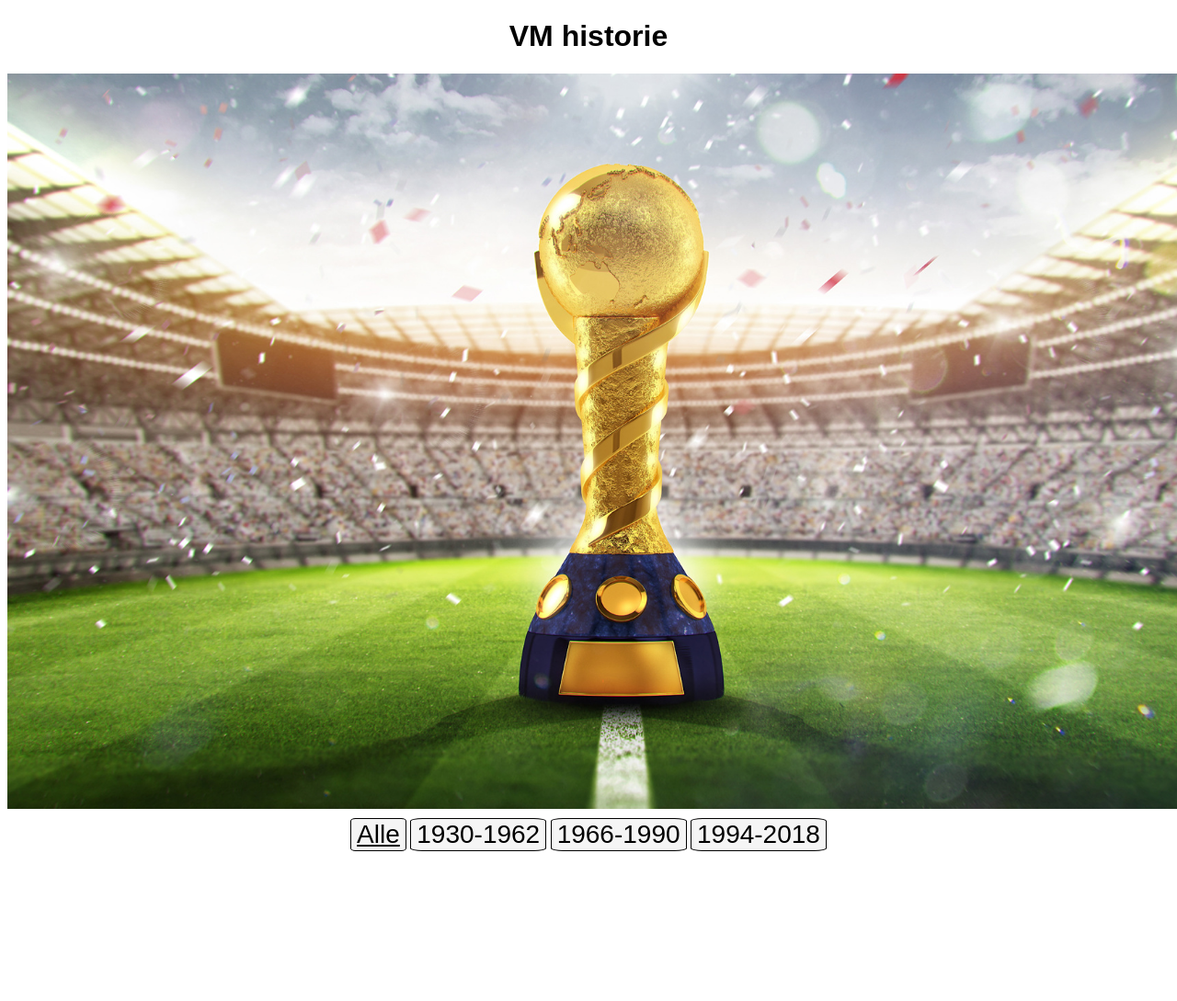
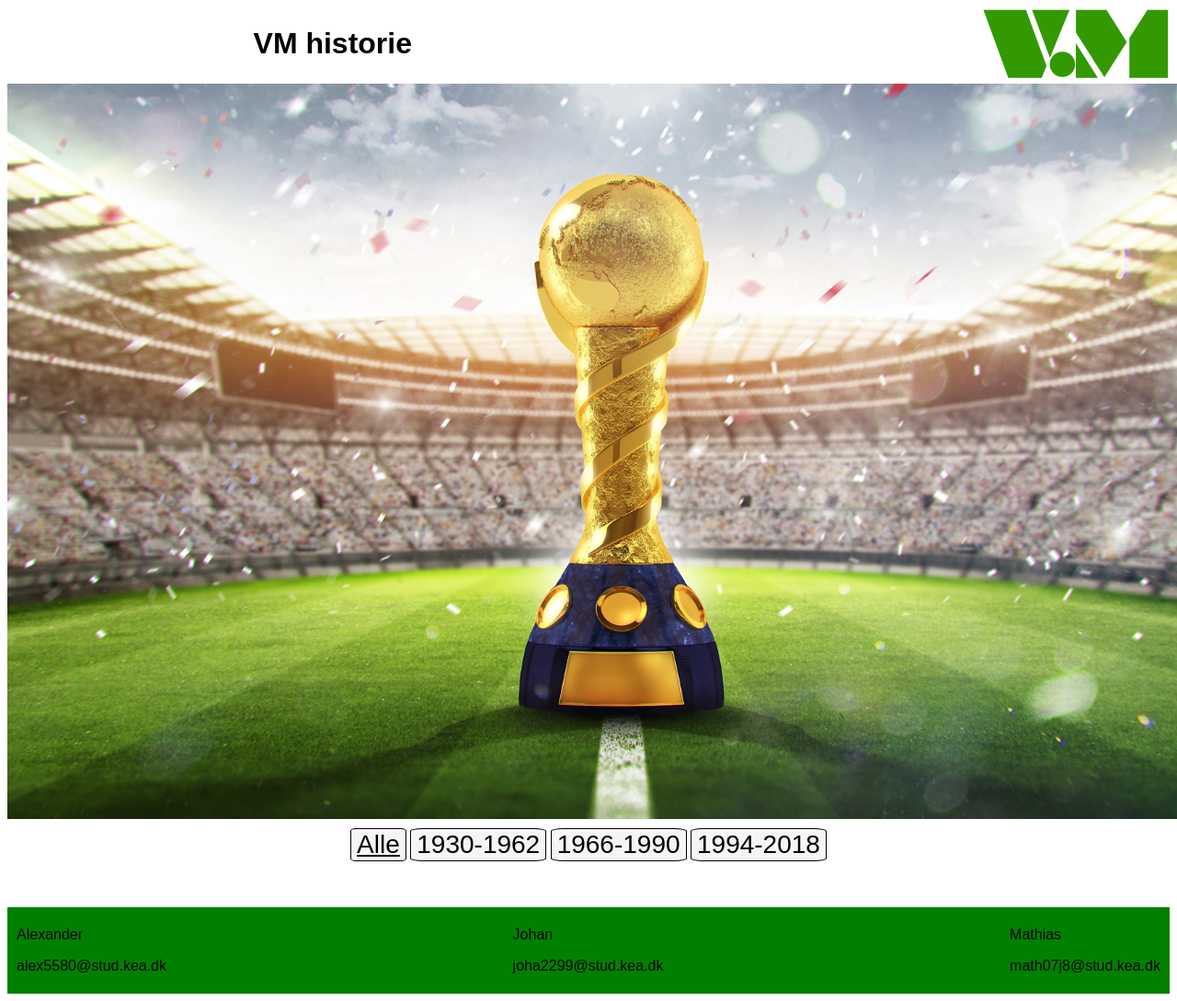
Before and after one commit to johan3060/tema7_gruppeprojekt, a plain HTML site: page index.html in a window 1280 px wide. Shown: the whole page at 92% size. Before the commit the page ends 954 px from the top, so only its background shows below. Drawn offline with Linux system fonts and the light colour scheme; no server answers; a web font is replaced by a local one.

Commit message:
logo begynd

```diff
--- a/index.html
+++ b/index.html
@@ -1,5 +1,5 @@
 <!DOCTYPE html>
-<html lang="">
+<html lang="da">
 
 <head>
     <link href="https://fonts.googleapis.com/css?family=Muli&display=swap" rel="stylesheet">
@@ -10,6 +10,28 @@
         html {
             font-family: 'Muli', sans-serif;
         }
+
+        header {
+            display: flex;
+            justify-content: flex-end;
+
+        }
+
+        header img {
+            width: 25%;
+        }
+
+        .logo {
+            text-align: right;
+
+        }
+
+        .overskrift {
+            text-align: left;
+
+        }
+
+
 
         h1 {
             text-align: center;
@@ -88,11 +110,33 @@
             max-width: none;
             margin-bottom: 10px;
         }
+
+        footer {
+            background-color: green;
+
+        }
+
+        #info {
+            margin: 5px;
+            padding: 5px;
+            margin-top: 30px;
+            display: flex;
+            justify-content: space-between;
+        }
+
     </style>
 </head>
 
 <body>
-    <h1>VM historie</h1>
+    <header>
+        <div class="overskrift">
+            <h1>VM historie</h1>
+        </div>
+        <div class="logo">
+            <a href="index.html"><img src="billeder/logo.svg" alt="logo"></a>
+        </div>
+
+    </header>
     <section id="splash"></section>
 
     <nav class="menu">
@@ -113,7 +157,22 @@
     </template>
 
     <footer>
+        <div id="info">
+            <div class="alex">
+                <p>Alexander</p>
+                <p>alex5580@stud.kea.dk</p>
+            </div>
+            <div class="johan">
+                <p>Johan</p>
+                <p>joha2299@stud.kea.dk</p>
+            </div>
+            <div class="mathias">
+                <p>Mathias</p>
+                <p>math07j8@stud.kea.dk</p>
+            </div>
 
+
+        </div>
     </footer>
 
     <script>
@@ -168,6 +227,7 @@
             this.classList.add("valgt");
             visBold();
         }
+
     </script>
 </body>
 
```
Also changed, not shown: singleview.html (+34 -3 lines), billeder/logo.svg (added), billeder/vmlogo.png (added).
